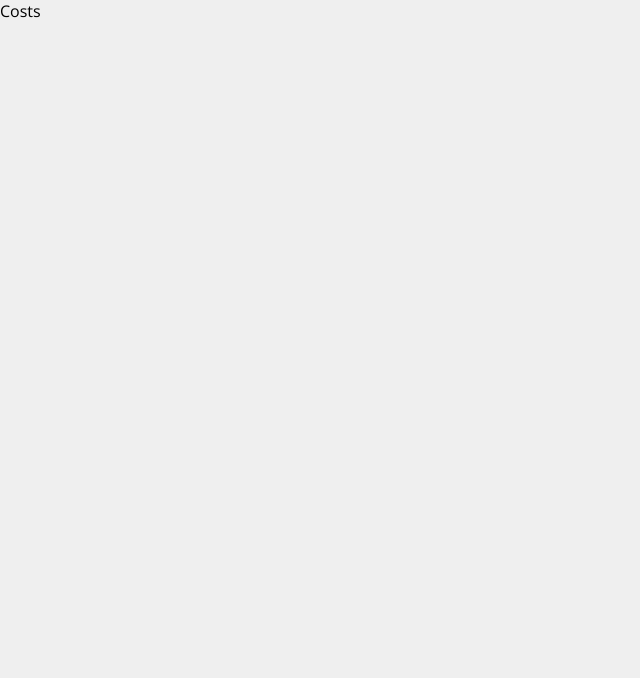
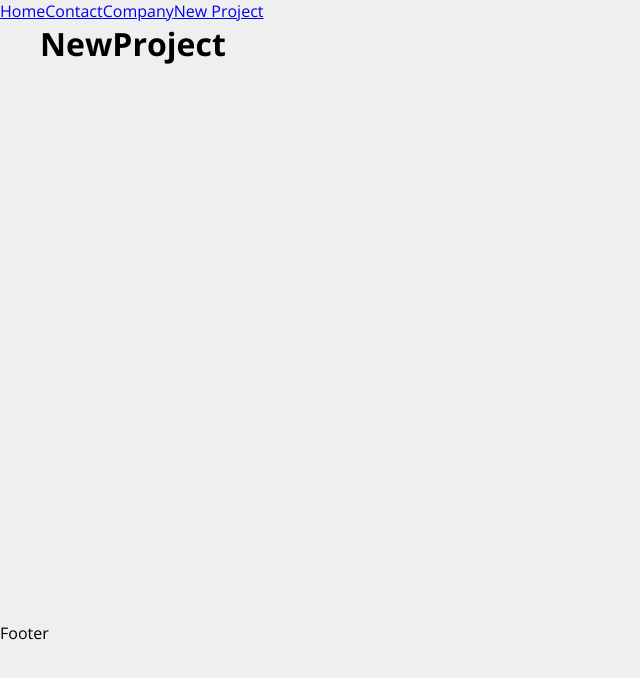
Before and after one commit to migueelzz/costs, a React (Create React App) app: page /newproject in a window 1280 px wide. Shown: the top 678 px of the page, without its empty margins (0-640 px from the left). Built offline with nearby package versions, Linux system fonts and the light colour scheme.

Commit message:
:bricks: structuring project
performing the structuring and routes of the project

```diff
--- a/public/index.html
+++ b/public/index.html
@@ -1,5 +1,5 @@
 <!DOCTYPE html>
-<html lang="en">
+<html lang="pt-br">
   <head>
     <meta charset="utf-8" />
     <link rel="icon" href="%PUBLIC_URL%/favicon.ico" />
--- a/src/App.js
+++ b/src/App.js
@@ -1,8 +1,31 @@
+import { BrowserRouter as Router, Routes, Route, Link } from 'react-router-dom';
+import Home from './components/pages/Home';
+import Company from './components/pages/Company';
+import Contact from './components/pages/Contact';
+import NewProject from './components/pages/NewProject';
+
+import Container from './components/layout/Container';
+
+
 function App() {
   return (
-    <div className="App">
-      <p>Costs</p>
-    </div>
+    <Router>
+      <div>
+        <Link to='/'>Home</Link>
+        <Link to='/contact'>Contact</Link>
+        <Link to='/company'>Company</Link>
+        <Link to='/newproject'>New Project</Link>
+      </div>
+      <Container customClass="min-height">
+        <Routes>
+            <Route index element={<Home />} />
+            <Route path='/company' element={<Company />} />
+            <Route path='/contact' element={<Contact />} />
+            <Route path='/newproject' element={<NewProject />} />
+        </Routes>
+      </Container>
+        <p>Footer</p>
+    </Router>
   );
 }
 
--- /dev/null
+++ b/src/components/layout/Container.js
@@ -0,0 +1,11 @@
+import styles from './Container.module.css'
+
+function Container(props) {
+  return (
+    <div className={`${styles.container} ${styles[props.customClass]}`}>
+      {props.children}
+    </div>
+  )
+}
+
+export default Container;
--- /dev/null
+++ b/src/components/layout/Container.module.css
@@ -0,0 +1,20 @@
+.container {
+  width: 1200px;
+  display: flex;
+  justify-content: space-between;
+  margin: 0 auto;
+  flex-wrap: wrap;
+}
+
+.min-height {
+  min-height: 75%;
+}
+
+.start {
+  justify-content: flex-start;
+}
+
+.column {
+  flex-direction: column;
+  justify-content: flex-start;
+}
--- /dev/null
+++ b/src/components/pages/Company.js
@@ -0,0 +1,5 @@
+function Company() {
+  return <h1>Company</h1>
+}
+
+export default Company;
--- /dev/null
+++ b/src/components/pages/Contact.js
@@ -0,0 +1,5 @@
+function Contact() {
+  return <h1>Contact</h1>
+}
+
+export default Contact;
--- /dev/null
+++ b/src/components/pages/Home.js
@@ -0,0 +1,5 @@
+function Home() {
+  return <h1>Home</h1>
+}
+
+export default Home;
--- /dev/null
+++ b/src/components/pages/NewProject.js
@@ -0,0 +1,5 @@
+function NewProject() {
+  return <h1>NewProject</h1>
+}
+
+export default NewProject;
```
